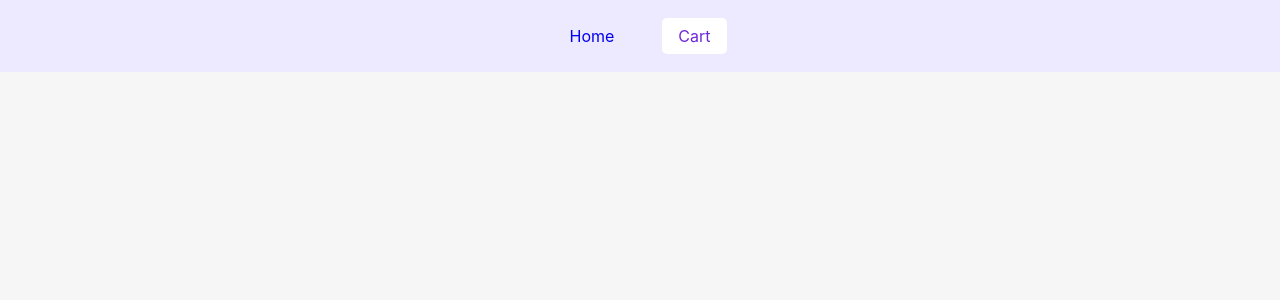
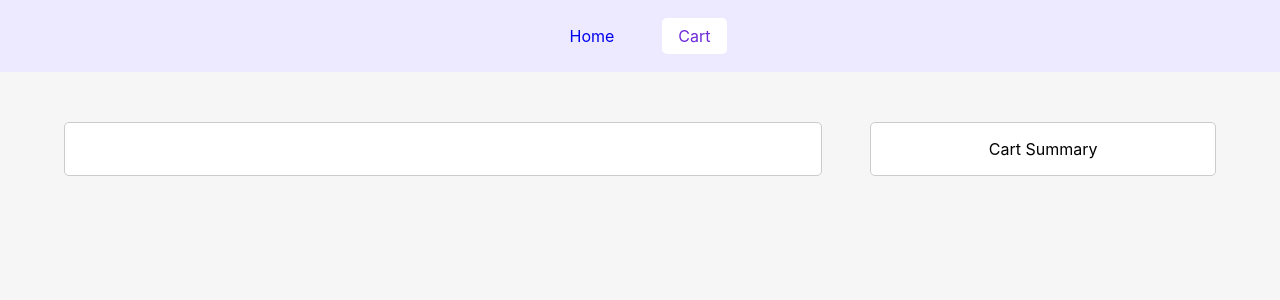
Before and after one commit to EhsanSaraee/Online-Shop, a React (Create React App) app: page /cart in a window 1280 px wide. Shown: the top 300 px of the page. Built offline with nearby package versions, Linux system fonts and the light colour scheme.

Commit message:
adding styles to cart page

```diff
--- a/src/App.jsx
+++ b/src/App.jsx
@@ -1,7 +1,7 @@
 import { Route, Routes } from 'react-router-dom';
 import './App.css';
 import Layout from './Layout/Layout';
-import CartPage from './Pages/CartPage';
+import CartPage from './Pages/CartPage/CartPage';
 import HomePage from './Pages/HomePage';
 
 const App = () => {
--- a/src/Pages/CartPage.jsx
+++ /dev/null
@@ -1,16 +0,0 @@
-import { useCart } from '../Contexts/Cart/CartProvider';
-
-const CartPage = () => {
-   const { cart } = useCart();
-
-   const renderCart = () =>
-      cart.map((item) => (
-         <div key={item.id}>
-            <p>{item.name}</p>
-         </div>
-      ));
-
-   return <main>{cart ? renderCart() : <p>cart is empty</p>}</main>;
-};
-
-export default CartPage;
--- /dev/null
+++ b/src/Pages/CartPage/CartPage.css
@@ -0,0 +1,45 @@
+.cartItemList {
+   display: flex;
+   flex-direction: column;
+   border: 1px solid #ccc;
+   background-color: #fff;
+   border-radius: 5px;
+   flex: 1;
+   padding: 1rem;
+}
+
+.cartItem {
+   display: flex;
+   justify-content: space-between;
+   align-items: center;
+   border-bottom: 1px solid #ccc;
+}
+
+.cartItem .cartImg {
+   width: 100px;
+   height: 100px;
+}
+
+.cartItem .cartImg img {
+   width: 100%;
+   height: auto;
+}
+
+.cartSummary {
+   display: flex;
+   flex-direction: column;
+   border: 1px solid #ccc;
+   background-color: #fff;
+   border-radius: 5px;
+   width: 30%;
+   margin-left: 3rem;
+   padding: 1rem;
+}
+
+.cartContainer {
+   display: flex;
+   width: 90vw;
+   max-width: 1170px;
+   justify-content: center;
+   margin-top: 50px;
+}
--- /dev/null
+++ b/src/Pages/CartPage/CartPage.jsx
@@ -0,0 +1,32 @@
+import { useCart } from '../../Contexts/Cart/CartProvider';
+import './CartPage.css';
+
+const CartPage = () => {
+   const { cart } = useCart();
+
+   return (
+      <main className="container">
+         <section className="cartContainer">
+            <section className="cartItemList">
+               {cart?.map(({ name, image, price, quantity, id }) => (
+                  <div className="cartItem" key={id}>
+                     <div className="cartImg">
+                        <img src={image} alt={name} />
+                     </div>
+                     <div>{name}</div>
+                     <div>{price * quantity}</div>
+                     <div>
+                        <button>Remove</button>
+                        <button>{quantity}</button>
+                        <button>Add</button>
+                     </div>
+                  </div>
+               ))}
+            </section>
+            <section className="cartSummary">Cart Summary</section>
+         </section>
+      </main>
+   );
+};
+
+export default CartPage;
```
